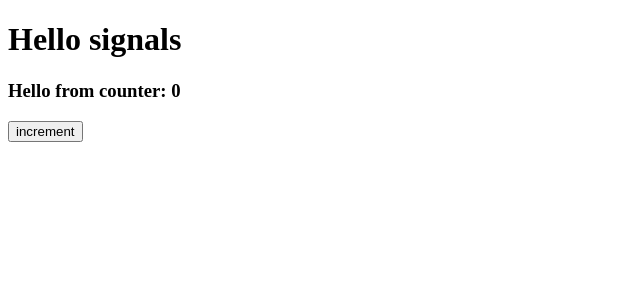
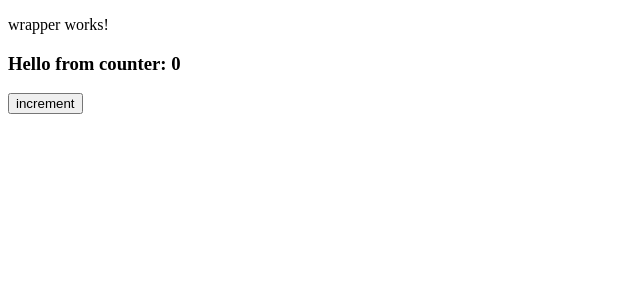
Before and after one commit to SvetlinGG/Signals-and-Routing, an Angular app in the folder signals/: page / in a window 1280 px wide. Shown: the top 300 px of the page, without its empty margins (0-640 px from the left). Built offline with nearby package versions, Linux system fonts and the light colour scheme.

Commit message:
cfreate wrapper component

```diff
--- a/signals/src/app/app.component.html
+++ b/signals/src/app/app.component.html
@@ -1,5 +1,3 @@
-<h1>Hello {{title}}</h1>
 
-<h3>Hello from counter: {{counter()}}</h3>
 
-<button (click)="increment()">increment</button>
+<app-wrapper />
--- a/signals/src/app/app.component.ts
+++ b/signals/src/app/app.component.ts
@@ -1,30 +1,15 @@
 import { Component, OnInit, signal } from '@angular/core';
 import { RouterOutlet } from '@angular/router';
+import { WrapperComponent } from './wrapper/wrapper.component';
 
 @Component({
   selector: 'app-root',
   standalone: true,
-  imports: [RouterOutlet],
+  imports: [RouterOutlet, WrapperComponent],
   templateUrl: './app.component.html',
   styleUrl: './app.component.css'
 })
-export class AppComponent implements OnInit  {
-  title = 'signals';
-
-  counter = signal(0);
-
-  ngOnInit(): void {
-    console.log(`counter: ${this.counter()}`);
-
-  }
-
-  increment(){
-
-    const value = this.counter() + 1;
-    this.counter.set(value);
+export class AppComponent {
 
 
-
-
-  }
 }
--- /dev/null
+++ b/signals/src/app/wrapper/wrapper.component.html
@@ -0,0 +1,5 @@
+<p>wrapper works!</p>
+
+<h3>Hello from counter: {{counter()}}</h3>
+
+<button (click)="increment()">increment</button>
--- /dev/null
+++ b/signals/src/app/wrapper/wrapper.component.ts
@@ -0,0 +1,26 @@
+import { Component, OnInit, signal } from '@angular/core';
+
+@Component({
+  selector: 'app-wrapper',
+  standalone: true,
+  imports: [],
+  templateUrl: './wrapper.component.html',
+  styleUrl: './wrapper.component.css'
+})
+export class WrapperComponent implements OnInit {
+
+  counter = signal(0);
+
+  ngOnInit(): void {
+    console.log(`counter: ${this.counter()}`);
+
+  }
+
+  increment(){
+
+    const value = this.counter() + 1;
+    this.counter.set(value);
+
+  }
+
+}
```
Also changed, not shown: signals/src/app/wrapper/wrapper.component.css (added).
